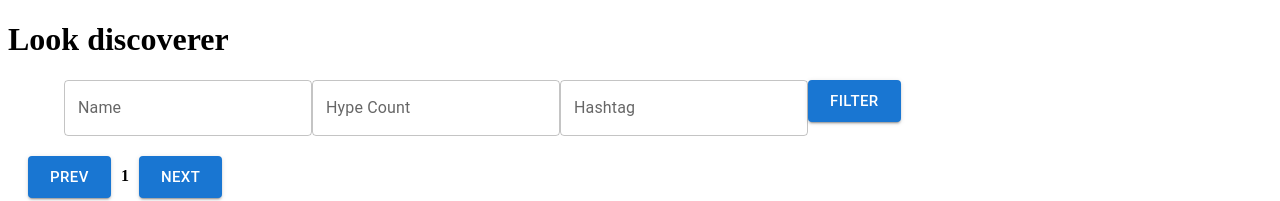
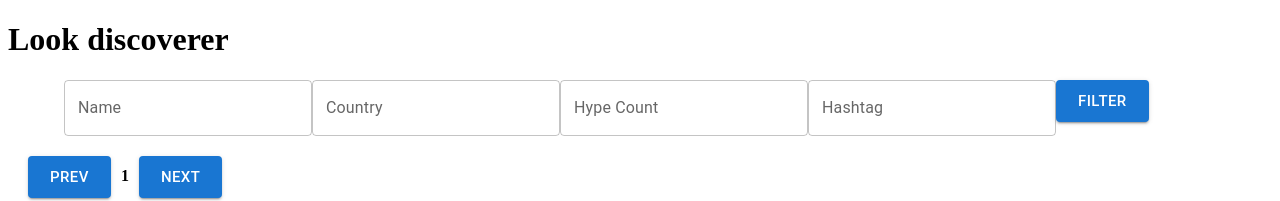
Before and after one commit to 0x726974636879/look-discoverer, a React (Create React App) app in the folder lookdiscoverer-front/: page / in a window 1280 px wide. Shown: the top 201 px of the page. Built offline with nearby package versions, Linux system fonts and the light colour scheme; no server answers.

Commit message:
add(Filter.js): country textfield filter

```diff
--- a/lookdiscoverer-front/src/components/Filter.js
+++ b/lookdiscoverer-front/src/components/Filter.js
@@ -4,12 +4,14 @@ import Container from '@material-ui/core/Container';
 
 const Filter = ({ filterLook, filter, setFilter }) => {
     const handleChangeHashtag = (e) => setFilter({...filter, hashtag:e.target.value});
+    const handleChangeCountry = (e) => setFilter({...filter, country:e.target.value});
     const handleChangeHypeCount = (e) => setFilter({...filter, hype_count:e.target.value});
     const handleChangeName = (e) => setFilter({...filter, name:e.target.value});
 
     return (
         <Container maxWidth="lg">
             <TextField value={filter.name} onChange={handleChangeName} label="Name" />
+            <TextField value={filter.country} onChange={handleChangeCountry} label="Country" />
             <TextField type="number" value={filter.hype_count} onChange={handleChangeHypeCount} label="Hype Count" />
             <TextField value={filter.hashtag} onChange={handleChangeHashtag} label="Hashtag" />
             <Button onClick={filterLook} variant="contained" size="large" color="primary">Filter</Button>
```
